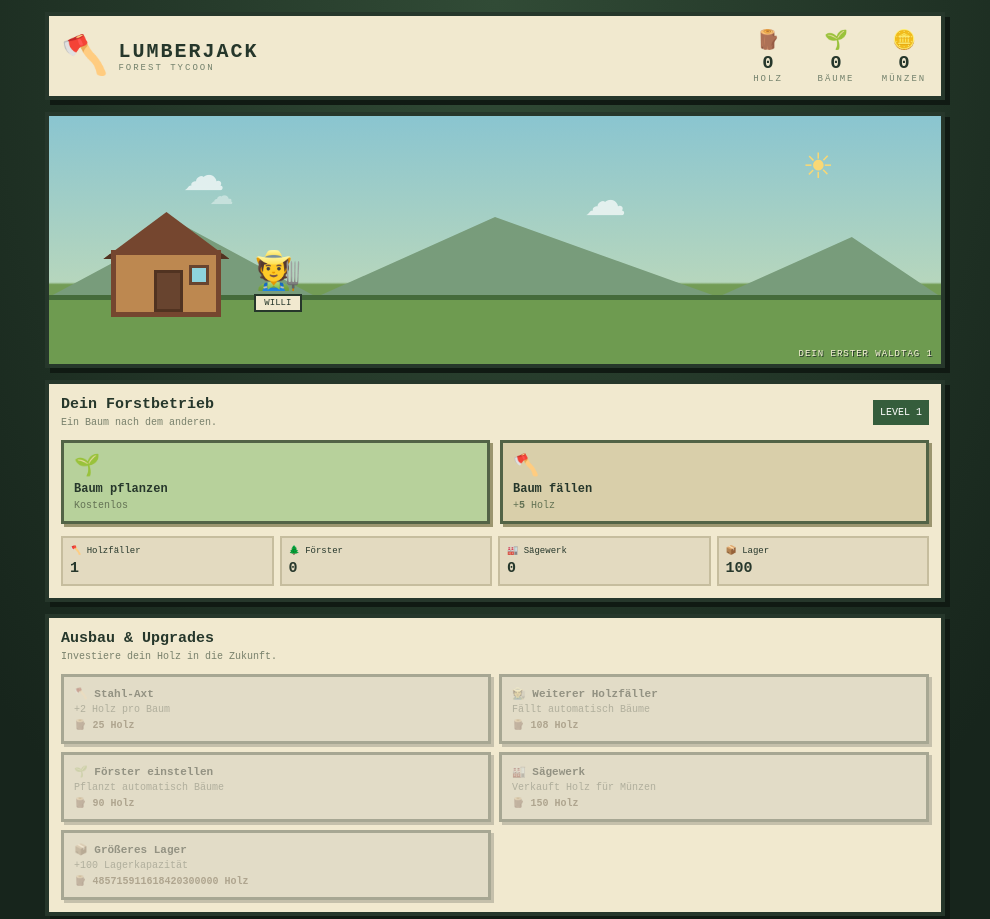
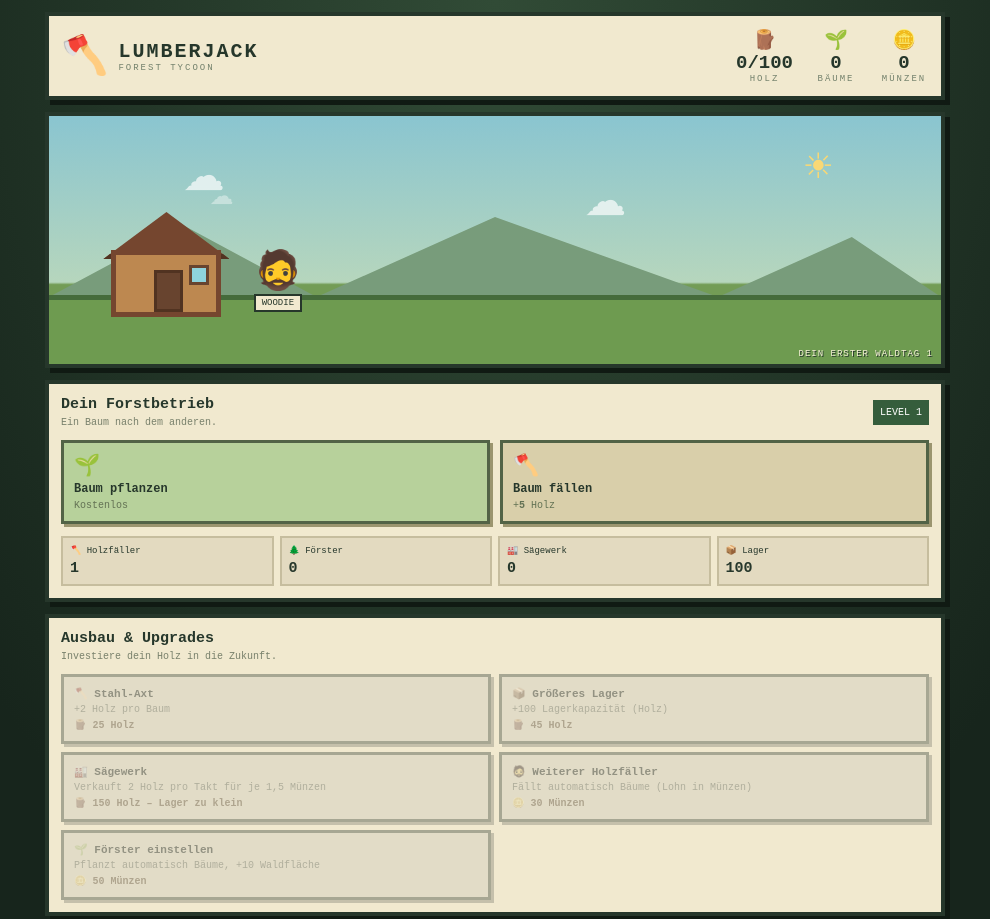
Before and after one commit to nickyreinert/cr34te-site, a plain HTML site: page index.html in a window 1280 px wide. Shown: the top 919 px of the page, without its empty margins (145-1135 px from the left). Drawn offline with Linux system fonts and the light colour scheme.

Commit message:
contribution: 5775fb83-64cb-499a-ba4c-4eeb7598ac5e

```diff
--- a/index.html
+++ b/index.html
@@ -18,7 +18,7 @@
       <div class="mountains"></div>
       <div class="forest" id="forest"><div class="tree-placeholder">🌲</div></div>
       <div class="cabin"><div class="roof"></div><div class="cabin-body"><div class="door"></div><div class="window"></div></div><div class="smoke">☁</div></div>
-      <div class="worker" id="worker"><div class="worker-head">🧑‍🌾</div><div class="worker-label">WILLI</div></div>
+      <div class="worker" id="worker"><div class="worker-head" title="Woodie – der entspannteste Holzfäller im Wald">🧔</div><div class="worker-label">WOODIE</div></div>
       <div class="ground"></div>
       <div class="world-caption"><span>DEIN ERSTER WALD</span><span id="day">TAG 1</span></div>
     </section>
--- a/script.js
+++ b/script.js
@@ -1,27 +1,33 @@
 const $=id=>document.getElementById(id);
-const initial={wood:0,trees:0,coins:0,workers:1,foresters:0,mills:0,capacity:100,axe:0,day:1,planted:0};
+const initial={wood:0,trees:0,saplings:0,coins:0,workers:1,foresters:0,mills:0,storage:0,axe:0,day:1,planted:0};
 let state={...initial};
+const capacity=()=>100+state.storage*100;
+const maxTrees=()=>20+state.foresters*10;
+const chopGain=()=>5+state.axe*2;
+function clampState(){state.wood=Math.min(state.wood,capacity());const over=state.trees+state.saplings-maxTrees();if(over>0){const s=Math.min(over,state.saplings);state.saplings-=s;state.trees-=over-s}}
 try{const saved=localStorage.getItem('lumberjack-save-v1');if(saved){const parsed=JSON.parse(saved);for(const k of Object.keys(initial)){if(Number.isFinite(parsed[k])&&parsed[k]>=0)state[k]=parsed[k];}}}catch(e){}
+clampState();
 const upgrades=[
-{id:'axe',name:'Stahl-Axt',desc:'+2 Holz pro Baum',base:25,scale:1.65,icon:'🪓'},
-{id:'workers',name:'Weiterer Holzfäller',desc:'Fällt automatisch Bäume',base:60,scale:1.8,icon:'🧑‍🌾'},
-{id:'foresters',name:'Förster einstellen',desc:'Pflanzt automatisch Bäume',base:90,scale:1.85,icon:'🌱'},
-{id:'mills',name:'Sägewerk',desc:'Verkauft Holz für Münzen',base:150,scale:1.9,icon:'🏭'},
-{id:'capacity',name:'Größeres Lager',desc:'+100 Lagerkapazität',base:45,scale:1.55,icon:'📦'}
+{id:'axe',name:'Stahl-Axt',desc:'+2 Holz pro Baum',base:25,scale:1.65,icon:'🪓',res:'wood',count:()=>state.axe},
+{id:'storage',name:'Größeres Lager',desc:'+100 Lagerkapazität (Holz)',base:45,scale:1.55,icon:'📦',res:'wood',count:()=>state.storage},
+{id:'mills',name:'Sägewerk',desc:'Verkauft 2 Holz pro Takt für je 1,5 Münzen',base:150,scale:1.9,icon:'🏭',res:'wood',count:()=>state.mills},
+{id:'workers',name:'Weiterer Holzfäller',desc:'Fällt automatisch Bäume (Lohn in Münzen)',base:30,scale:1.8,icon:'🧔',res:'coins',count:()=>state.workers-1},
+{id:'foresters',name:'Förster einstellen',desc:'Pflanzt automatisch Bäume, +10 Waldfläche',base:50,scale:1.85,icon:'🌱',res:'coins',count:()=>state.foresters}
 ];
-const cost=u=>Math.floor(u.base*Math.pow(u.scale,state[u.id]));
+const cost=u=>Math.floor(u.base*Math.pow(u.scale,u.count()));
 let toastTimer;
 function toast(msg){const el=$('toast');el.textContent=msg;el.classList.add('show');clearTimeout(toastTimer);toastTimer=setTimeout(()=>el.classList.remove('show'),1800)}
 function save(){try{localStorage.setItem('lumberjack-save-v1',JSON.stringify(state))}catch(e){}}
-function addTree(){if(state.trees>=state.capacity){toast('Dein Wald ist voll!');return false}state.trees++;state.planted++;renderForest();return true}
-function renderForest(){const forest=$('forest');forest.replaceChildren();const count=Math.min(state.trees,12);for(let i=0;i<count;i++){const tree=document.createElement('span');tree.className='tree';tree.textContent=i%4===0?'🌳':'🌲';forest.appendChild(tree)}if(state.trees>12){const extra=document.createElement('span');extra.className='tree';extra.textContent='+'+(state.trees-12);forest.appendChild(extra)}}
-function renderUpgrades(){const root=$('upgrades');root.replaceChildren();for(const u of upgrades){const price=cost(u);const btn=document.createElement('button');btn.className='upgrade';btn.disabled=state.wood<price;const title=document.createElement('strong');title.textContent=u.icon+' '+u.name;const desc=document.createElement('span');desc.textContent=u.desc;const priceEl=document.createElement('em');priceEl.textContent='🪵 '+price+' Holz';btn.append(title,desc,priceEl);btn.addEventListener('click',()=>buy(u));root.appendChild(btn)}}
-function render(){ $('wood').textContent=Math.floor(state.wood);$('trees').textContent=state.trees;$('coins').textContent=Math.floor(state.coins);$('workerCount').textContent=state.workers;$('foresterCount').textContent=state.foresters;$('millCount').textContent=state.mills;$('capacity').textContent=state.capacity;$('chopGain').textContent=5+state.axe*2;$('day').textContent='TAG '+state.day;$('level').textContent='LEVEL '+(1+Math.floor((state.workers+state.foresters+state.mills+state.axe)/3));renderUpgrades()}
-function chop(){if(!state.trees){toast('Pflanze zuerst einen Baum! 🌱');return}state.trees--;state.wood=Math.min(state.capacity*10,state.wood+5+state.axe*2);$('worker').classList.add('chopping');setTimeout(()=>$('worker').classList.remove('chopping'),350);renderForest();render();save()}
-function buy(u){const price=cost(u);if(state.wood<price)return;state.wood-=price;state[u.id]++;if(u.id==='capacity')state.capacity+=100;toast(u.name+' gekauft!');render();save()}
-$('plant').addEventListener('click',()=>{if(addTree()){render();save();toast('Ein neuer Baum wächst! 🌲')}});
+function addTree(silent){if(state.trees+state.saplings>=maxTrees()){if(!silent)toast('Der Wald ist voll! (max. '+maxTrees()+' Bäume)');return false}state.saplings++;state.planted++;renderForest();return true}
+function fellTree(){if(state.trees<1||state.wood>=capacity())return 0;const g=Math.min(chopGain(),capacity()-state.wood);state.trees--;state.wood+=g;return g}
+function renderForest(){const forest=$('forest');forest.replaceChildren();const mature=Math.min(state.trees,12);const young=Math.min(state.saplings,12-mature);for(let i=0;i<mature;i++){const tree=document.createElement('span');tree.className='tree';tree.textContent=i%4===0?'🌳':'🌲';forest.appendChild(tree)}for(let i=0;i<young;i++){const s=document.createElement('span');s.className='tree';s.textContent='🌱';forest.appendChild(s)}const rest=state.trees+state.saplings-mature-young;if(rest>0){const extra=document.createElement('span');extra.className='tree';extra.textContent='+'+rest;forest.appendChild(extra)}}
+function renderUpgrades(){const root=$('upgrades');root.replaceChildren();for(const u of upgrades){const price=cost(u);const unit=u.res==='wood'?'🪵':'🪙';const btn=document.createElement('button');btn.className='upgrade';btn.disabled=state[u.res]<price;const title=document.createElement('strong');title.textContent=u.icon+' '+u.name;const desc=document.createElement('span');desc.textContent=u.desc;const priceEl=document.createElement('em');priceEl.textContent=unit+' '+price+(u.res==='wood'?' Holz':' Münzen')+(u.res==='wood'&&price>capacity()?' – Lager zu klein':'');btn.append(title,desc,priceEl);btn.addEventListener('click',()=>buy(u));root.appendChild(btn)}}
+function render(){$('wood').textContent=Math.floor(state.wood)+'/'+capacity();$('trees').textContent=state.trees+(state.saplings?' (+'+state.saplings+'🌱)':'');$('coins').textContent=Math.floor(state.coins);$('workerCount').textContent=state.workers;$('foresterCount').textContent=state.foresters;$('millCount').textContent=state.mills;$('capacity').textContent=capacity();$('chopGain').textContent=chopGain();$('day').textContent='TAG '+state.day;$('level').textContent='LEVEL '+(1+Math.floor((state.workers-1+state.foresters+state.mills+state.axe+state.storage)/3));renderUpgrades()}
+function chop(){if(state.trees<1){toast(state.saplings?'Die Setzlinge wachsen noch… 🌱':'Pflanze zuerst einen Baum! 🌱');return}if(state.wood>=capacity()){toast('Lager voll! Baue es aus oder verkaufe Holz im Sägewerk.');return}fellTree();$('worker').classList.add('chopping');setTimeout(()=>$('worker').classList.remove('chopping'),350);renderForest();render();save()}
+function buy(u){const price=cost(u);if(state[u.res]<price)return;state[u.res]-=price;state[u.id]++;clampState();toast(u.name+' gekauft!');renderForest();render();save()}
+$('plant').addEventListener('click',()=>{if(addTree(false)){render();save();toast('Ein Setzling wurde gepflanzt – er braucht etwas Zeit. 🌱')}});
 $('chop').addEventListener('click',chop);
 $('reset').addEventListener('click',()=>{if(!confirm('Wirklich den gesamten Fortschritt löschen?'))return;state={...initial};save();renderForest();render();toast('Neuer Wald, neues Glück!')});
-setInterval(()=>{let changed=false;for(let i=0;i<state.workers;i++){if(state.trees>0){state.trees--;state.wood=Math.min(state.capacity*10,state.wood+5+state.axe*2);changed=true}}for(let i=0;i<state.foresters;i++){if(addTree())changed=true}for(let i=0;i<state.mills;i++){const processed=Math.min(state.wood,2);if(processed>0){state.wood-=processed;state.coins+=processed*1.5;changed=true}}if(changed){renderForest();render();save()}},2000);
+setInterval(()=>{let changed=false;for(let i=0;i<state.mills;i++){const processed=Math.min(state.wood,2);if(processed>0){state.wood-=processed;state.coins+=processed*1.5;changed=true}}for(let i=0;i<state.workers;i++){if(fellTree()>0)changed=true}for(let i=0;i<state.foresters;i++){if(addTree(true))changed=true}if(state.saplings>0){const grown=Math.ceil(state.saplings/2);state.saplings-=grown;state.trees+=grown;changed=true}if(changed){renderForest();render();save()}},2000);
 setInterval(()=>{state.day++;render();save()},60000);
 renderForest();render();
```
